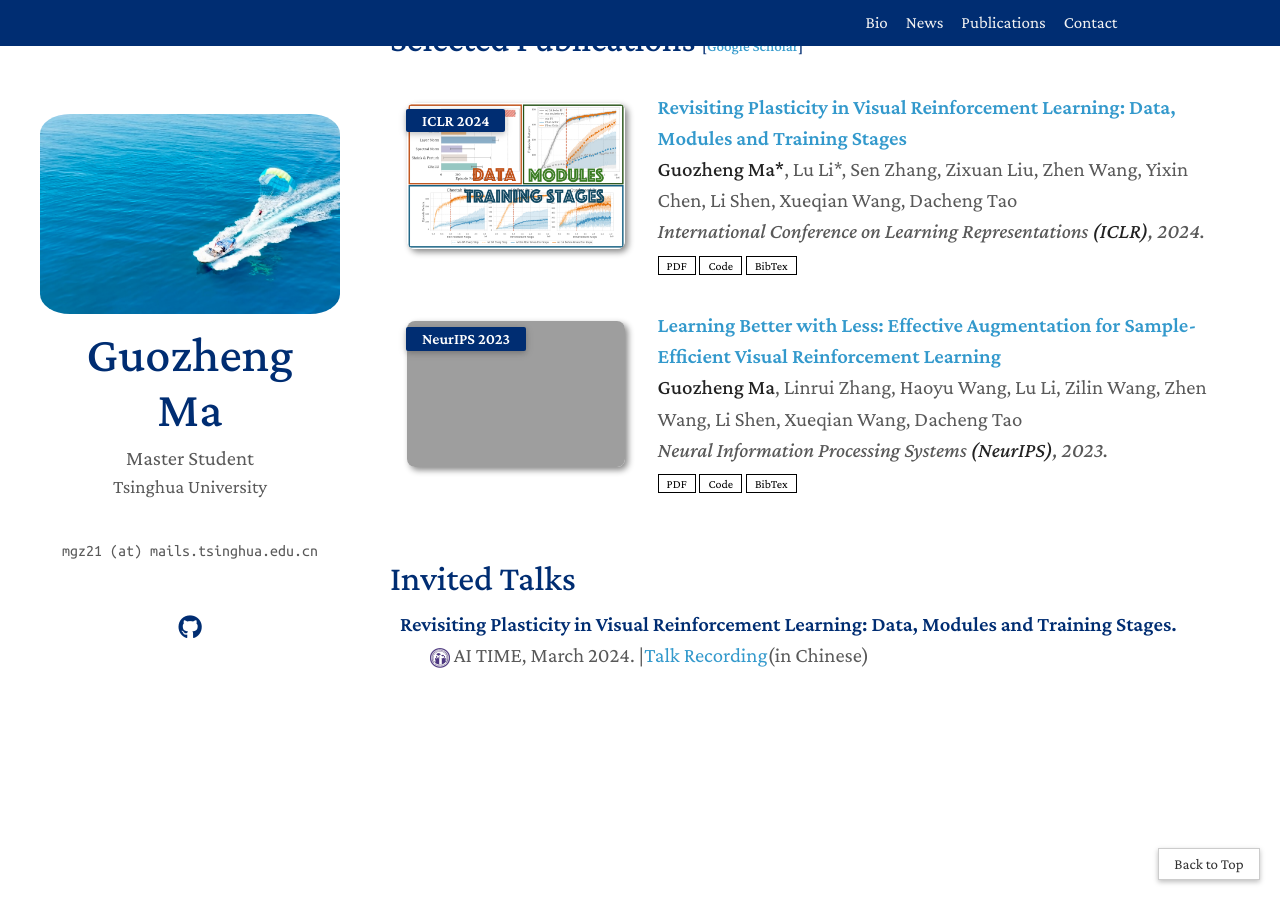
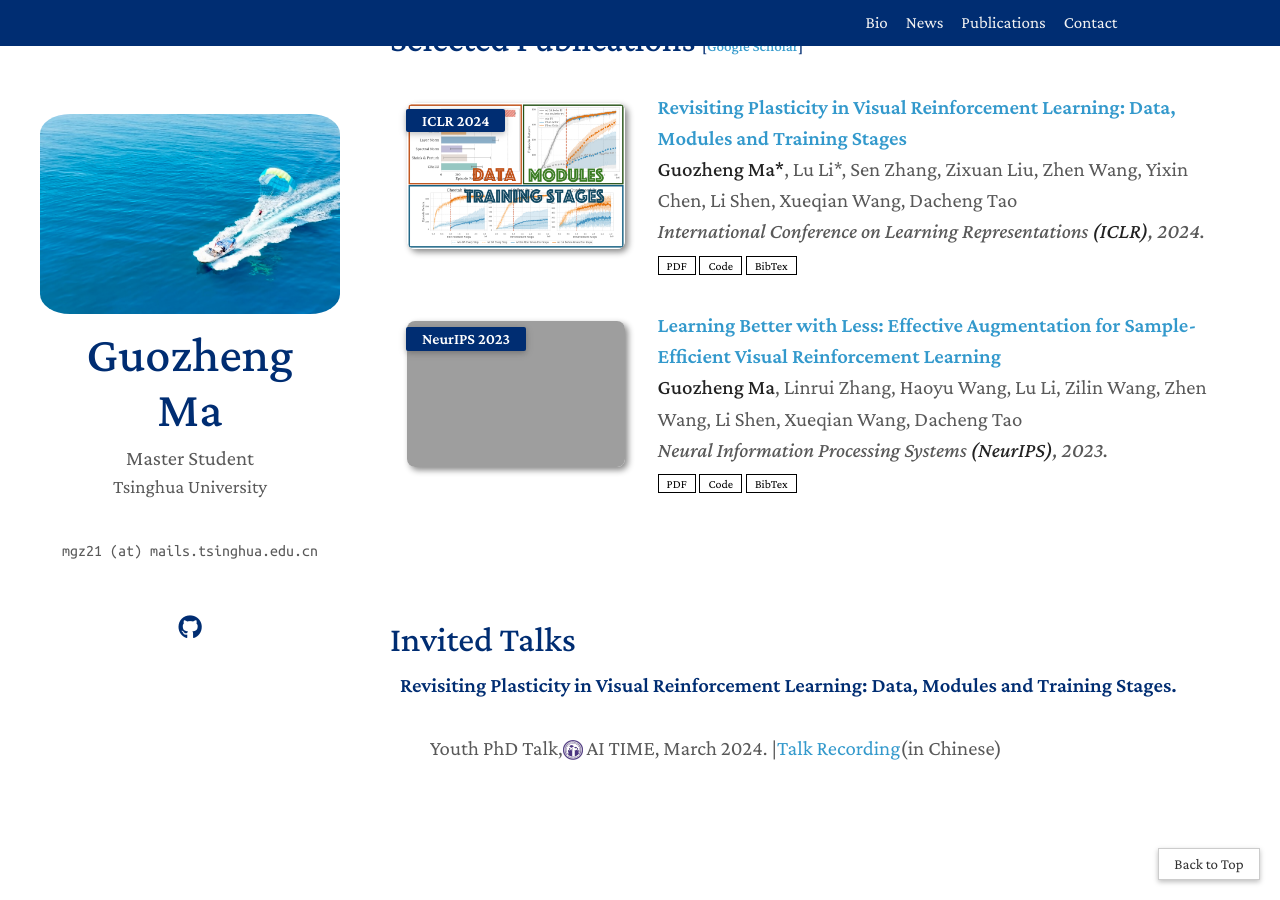
Before and after one commit to Guozheng-Ma/guozheng-ma.github.io, a Jekyll site: the page built from index.md, in a window 1280 px wide and 900 px high, scrolled down 762 px. Built offline with Jekyll 4.4.1, drawn with Linux system fonts in a browser that asks for light colours; a style sheet for code colours, icons or effects is not loaded; grey boxes are pictures that could not be loaded.

Commit message:
Update talks.md

```diff
--- a/_includes/talks.md
+++ b/_includes/talks.md
@@ -3,7 +3,13 @@
 <h2 style="margin: 30px 0px 10px;">Invited Talks</h2>
 
 
+
+
 <h4 style="margin:0 10px 0;">Revisiting Plasticity in Visual Reinforcement Learning: Data, Modules and Training Stages.</h4>
+
+
 <ul style="margin:0 0 5px;">
-  <li><a href="http://www.aitime.cn/"><autocolor><img src="/assets/Logo/AITIME.png" alt="AI TIME" width="19.778" height="20" style="vertical-align: middle;"> AI TIME</autocolor></a>, March 2024. | <a href="https://www.bilibili.com/video/BV1RF4m157Uh/">Talk Recording</a> (in Chinese)</li>
+  <li>Youth PhD Talk, <a href="http://www.aitime.cn/"><autocolor><img src="/assets/Logo/AITIME.png" alt="AI TIME" width="19.778" height="20" style="vertical-align: middle;"> AI TIME</autocolor></a>, March 2024. | <a href="https://www.bilibili.com/video/BV1RF4m157Uh/">Talk Recording</a> (in Chinese)</li>
+
+
 </ul>
```
